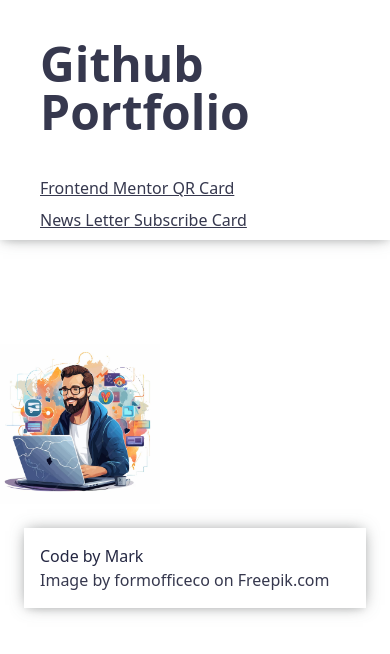
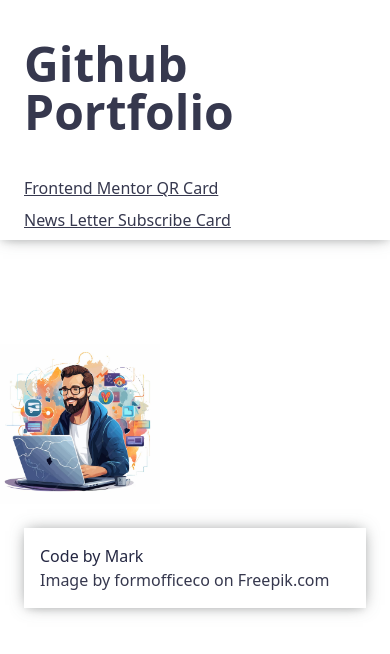
Before and after one commit to marksuson/marksuson.github.io, a website built with Vite: page index.html in a window 390 px wide. Built offline with nearby package versions, Linux system fonts and the light colour scheme.

Commit message:
correct style bug

```diff
--- a/index.html
+++ b/index.html
@@ -18,7 +18,7 @@
     <main class="bg-White h-screen md:h-auto md:rounded-2xl">
       <section class="flex flex-wrap gap-2">
         <section
-          class="pl-10 pt-10 shadow-dark md:rounded-xl md:p-6 md:m-2 md:flex md:flex-col md:items-center md:justify-center"
+          class="px-6 pt-10 shadow-dark w-full md:w-auto md:rounded-xl md:p-6 md:m-2 md:flex md:flex-col md:items-center md:justify-center"
         >
           <h1 class="text-5xl font-bold mb-10">Github Portfolio</h1>
           <ul>
```
